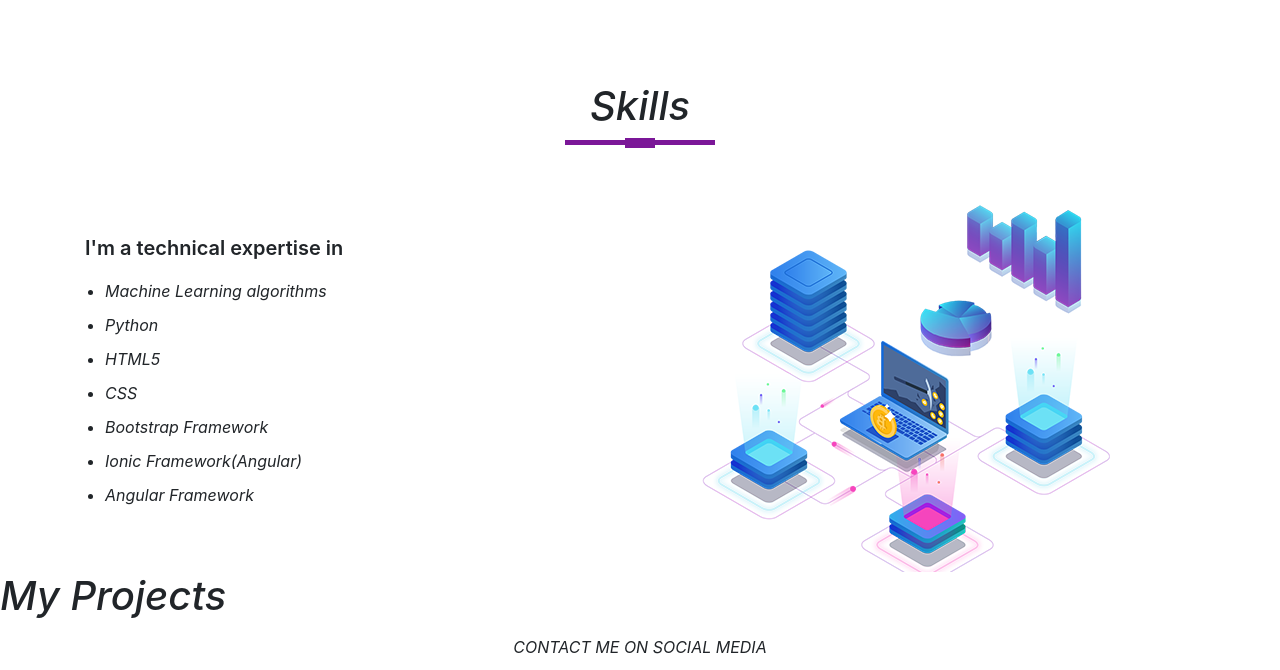
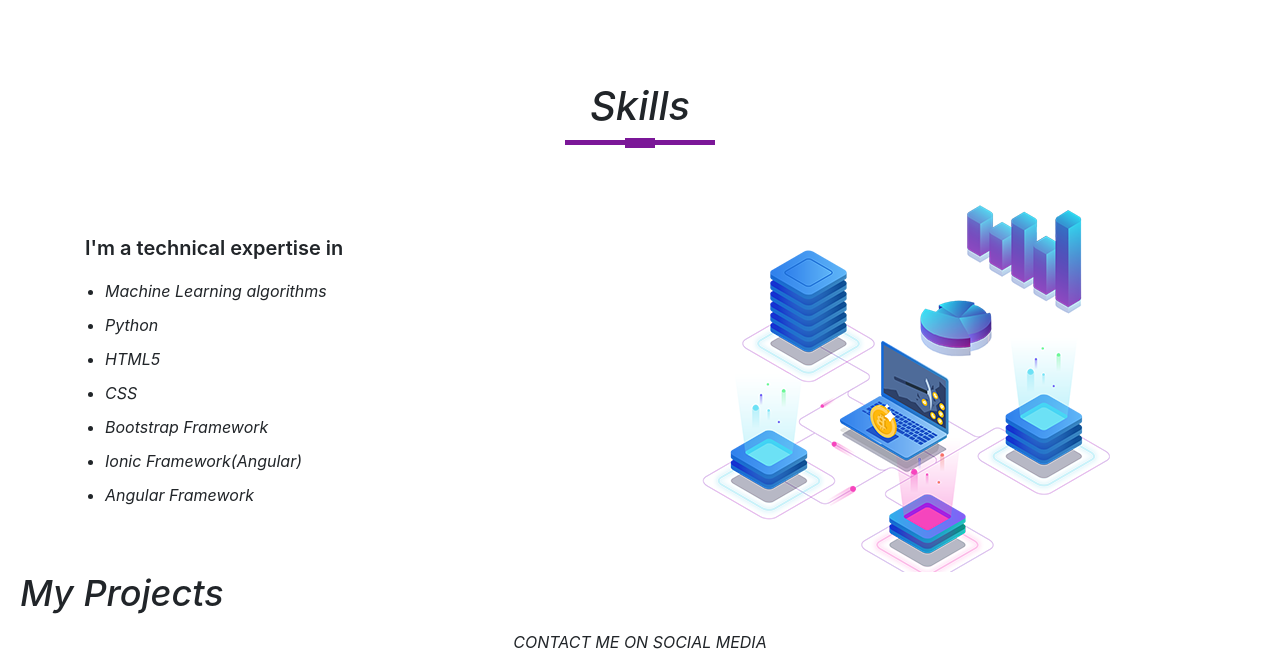
Before and after one commit to Mano-ranjani-A/Mano-ranjani-A.github.io, a plain HTML site: page index.html in a window 1280 px wide. Shown: the part 1214-1884 px from the top of the page. Drawn offline with nearby package versions, Linux system fonts and the light colour scheme.

Commit message:
Update styling.css

```diff
--- a/styling.css
+++ b/styling.css
@@ -112,7 +112,7 @@ body{
     transform: translateY(-10px);
 }
 
-#heading {
+.heading {
     font-size:36px;
     margin-left: 20px;
 }
```
